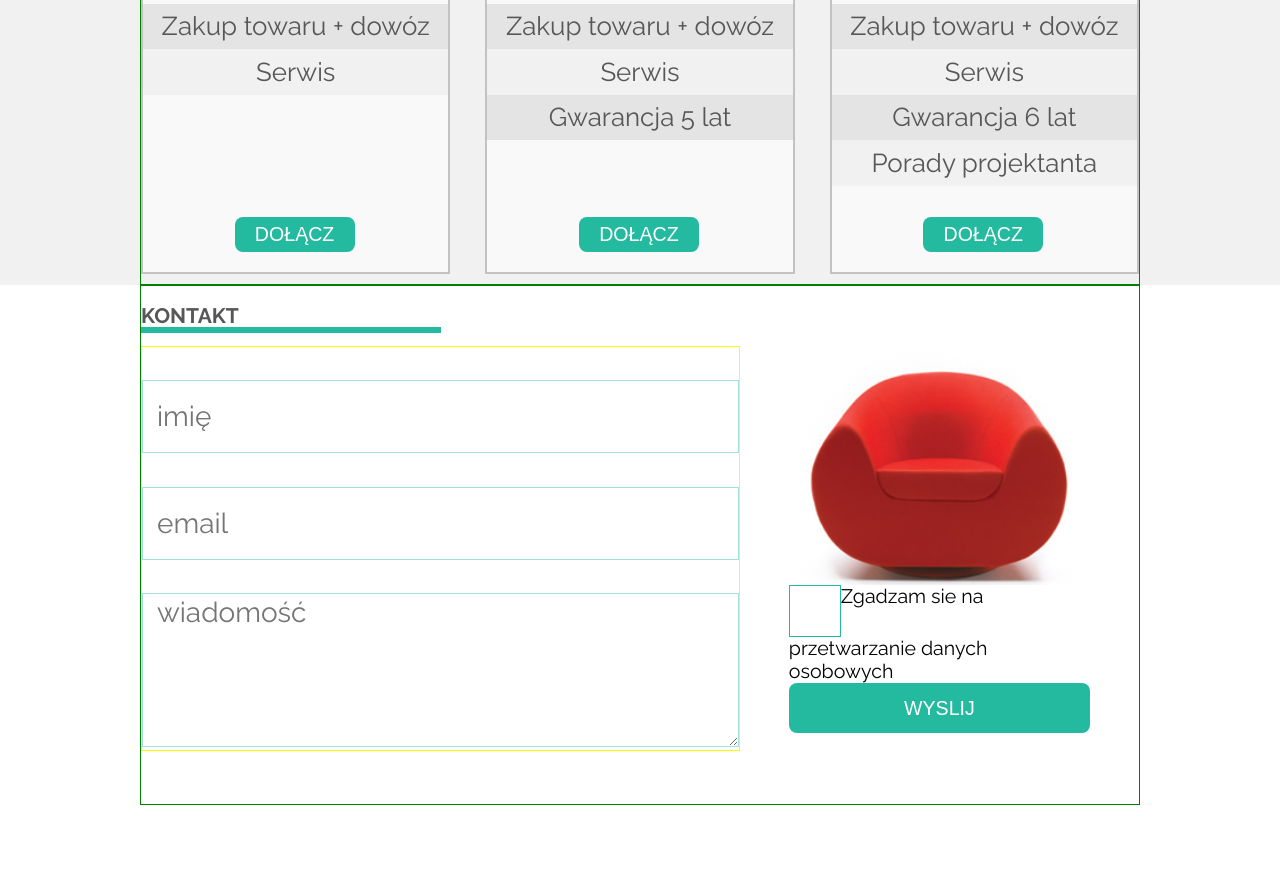
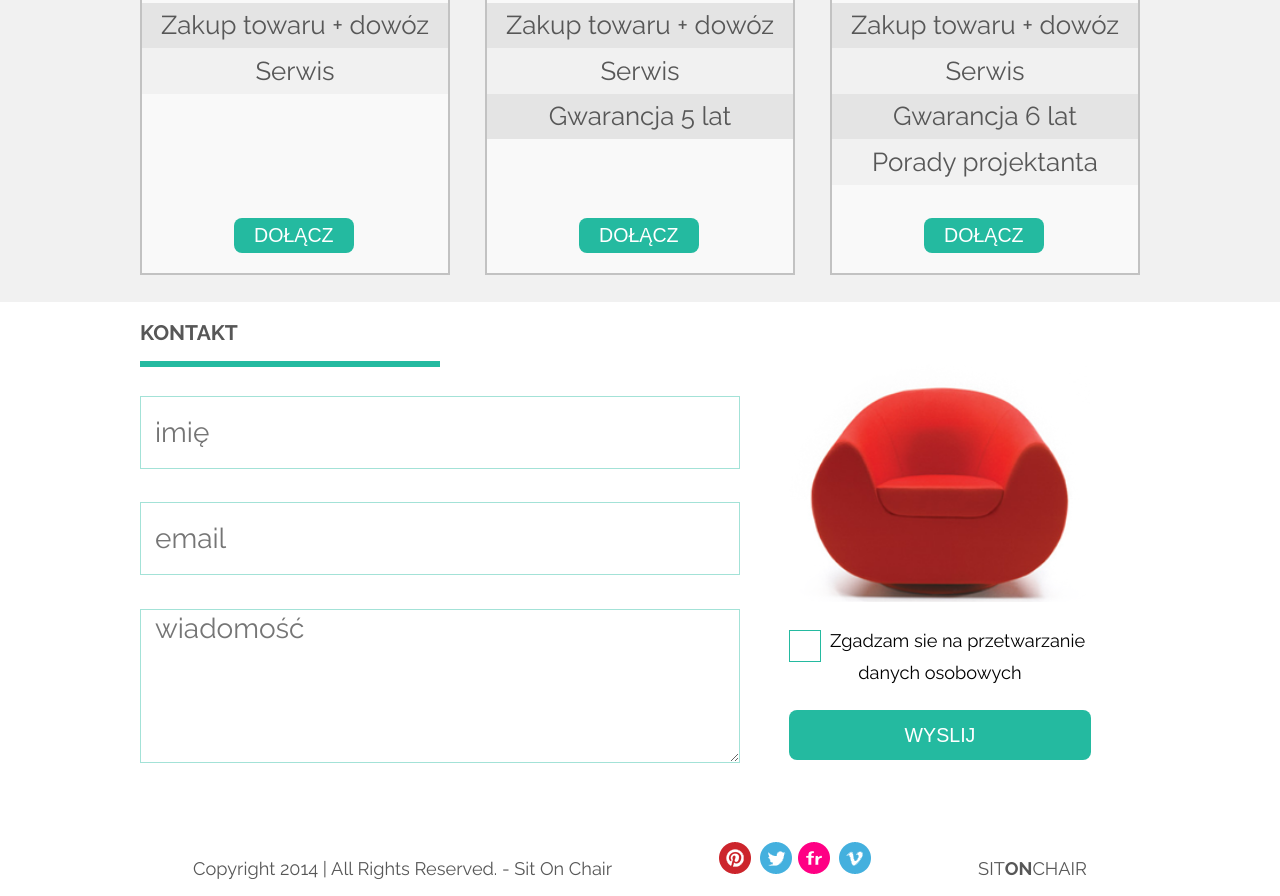
Before and after one commit to agaco/Sit_on_chair_II, a website: page index.html in a window 1280 px wide. Shown: the part 1182-2078 px from the top of the page. Before the commit the page ends 1987 px from the top, so only its background shows below. Drawn offline with Linux system fonts and the light colour scheme.

Commit message:
footer - zrobiony
strona do sprawdzenia, kosmetycznych poprawek i podpięcia slidera

```diff
--- a/index.html
+++ b/index.html
@@ -161,5 +161,20 @@
             </div>
         </div>
     </section>
+<!-- STOPKA -->
+    <section id="section-5-footer">
+        <footer class="container">
+            <p>
+                Copyright 2014 | All Rights Reserved. - Sit On Chair
+            </p>
+            <div>
+                <img src="images/pinterest.png">
+                <img src="images/twitter.png">
+                <img src="images/flickr.png">
+                <img src="images/vimeo.png">
+            </div>
+            <p>SIT <strong> ON </strong> CHAIR</p>
+        </footer>
+    </section>
 </body>
 </html>
--- a/scss/style.scss
+++ b/scss/style.scss
@@ -22,7 +22,7 @@ body, html {
 .container {
     width: 1000px;
     margin: 0px auto;
-    border: 1px solid green;
+    //border: 1px solid green;
     height: 100%;
     }
 span {
@@ -103,7 +103,7 @@ ul.navbar {
     float: left;
     width: 100%;
     height: 100%;
-    border: 1px solid black;
+    //border: 1px solid black;
 	position: relative;
     &:after {
         content: ">";
@@ -124,7 +124,6 @@ ul.navbar {
 
     img {
         padding-top: 5%;
-        border: 1px solid red;
         vertical-align: middle;
         display: inline-block;
         width: 47%;
@@ -154,7 +153,6 @@ ul.navbar {
         height: 100%;
         width: 33.3333%;
         padding: 1.5em;
-        border: 1px solid pink;
         img {
             width: 100%;
             height: auto;
@@ -296,7 +294,6 @@ ul.navbar {
 .section-4-formup {
     width: 60%;
     height: auto;
-    border: 1px solid yellow;
     display: inline-block;
     float: left;
     //line-height: 2em;
@@ -342,22 +339,47 @@ ul.navbar {
         display: none;
     }
     label {
-        font-size: 1.4em;
+        font-size: 1.3em;
+        text-align-last: center;
+        margin-top: 1.5em;
+        margin-bottom: 1.5em;
     }
     input[type="checkbox"] + label:before{
         content: "";
         display: inline-block;
-        width: 50px;
-        height: 50px;
+        width: 30px;
+        height: 30px;
         vertical-align:top;
         background-color: white;
         border: 1px solid $main-color-green;
+        margin : 0 0.5em 0 0;
     }
     input[type="checkbox"]:checked + label:before{
-            //content:"\2714"; /* Tick */
-            color:white;
-            background-image: url("../images/form_ok.jpg");
-            background-position: left;
-            background-repeat: no-repeat;
+        color:white;
+        background-image: url("../images/form_ok.jpg");
+        background-size: contain;
+        background-position: left;
+        background-repeat: no-repeat;
     }
 }
+#section-5-footer {
+    height: 4em;
+}
+footer {
+    display: flex;
+    flex-direction: row;
+    justify-content:space-around;
+    align-items: baseline;
+    flex: 1;
+    font-size: 1.3em;
+    height: 100%;
+    color: $color-very-dark-grey;
+    p {
+        display: flex;
+        text-align: left;
+    }
+    div {
+        //border: 1px solid black;
+    }
+
+}
```
Also changed, not shown: css/style.css, images/arrow_left.png (deleted), images/arrow_right.png (deleted), 1 other file.
